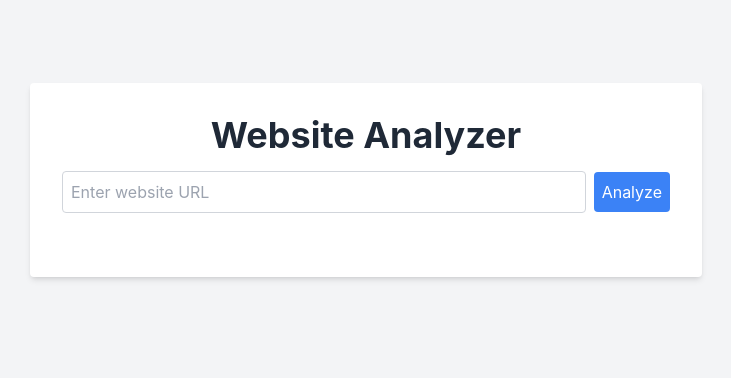
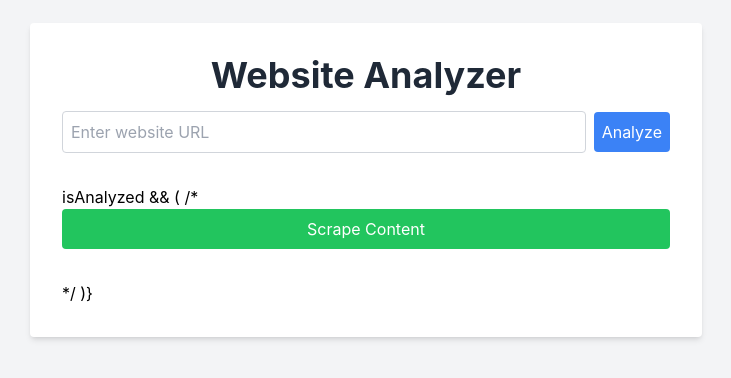
Before and after one commit to jmeyer1220/ak-web-analysis, a Next.js app: page / in a window 1280 px wide. Shown: the part 220-598 px from the top of the page, without its empty margins (274-1005 px from the left). Built offline with nearby package versions, Linux system fonts and the light colour scheme.

Commit message:
Update index.js

```diff
--- a/pages/index.js
+++ b/pages/index.js
@@ -204,15 +204,15 @@ export default function Analyze() {
           )
         )}
 
-        {isAnalyzed && (
-          <form onSubmit={handleScrape} className="mb-8">
+        isAnalyzed && (
+          /*<form onSubmit={handleScrape} className="mb-8">
             <button
               type="submit"
               className="w-full p-2 bg-green-500 text-white rounded hover:bg-green-600"
             >
               Scrape Content
             </button>
-          </form>
+          </form>*/
         )}
 
         {content && (
```
